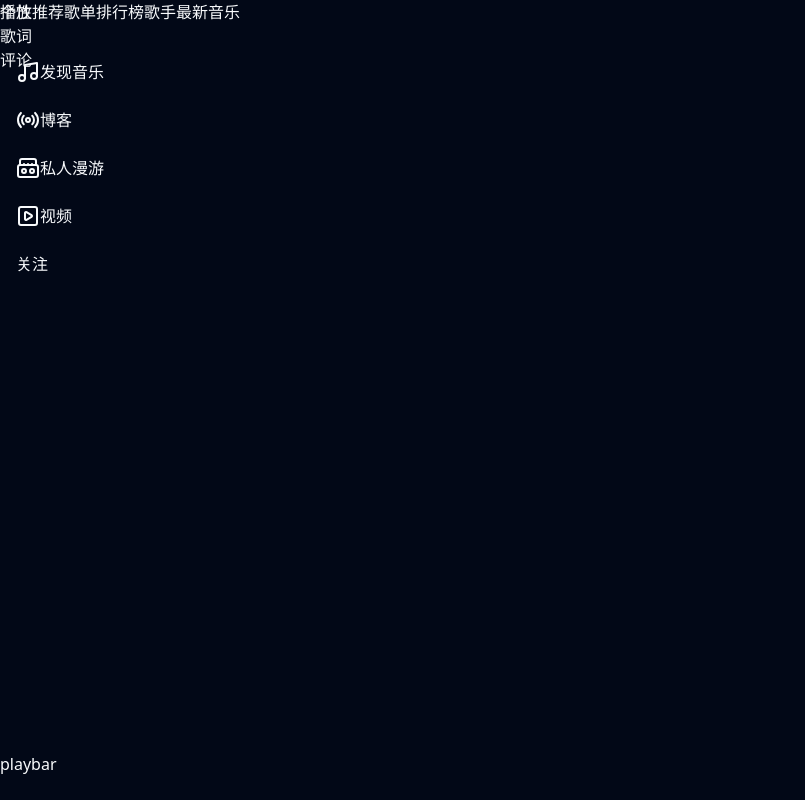
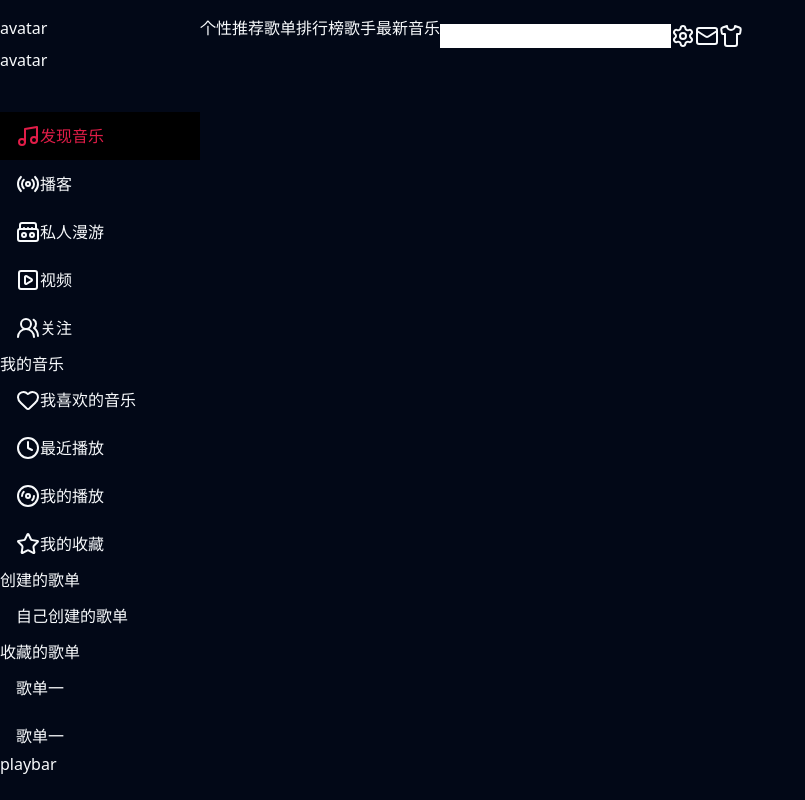
Before and after one commit to GrayFrost/svelte-netmusic, a SvelteKit app: page / in a window 1280 px wide. Shown: the whole page, without its empty margins (0-805 px from the left). Built offline with nearby package versions, Linux system fonts and the light colour scheme.

Commit message:
feat: collect

```diff
--- a/src/api/login.ts
+++ b/src/api/login.ts
@@ -1,4 +1,9 @@
 import axios from "./index";
+
+interface IRes<T> {
+  code: number;
+  data: T;
+}
 
 interface IQRKeyRes {
   unikey: string;
@@ -87,3 +92,13 @@ export const fetchSongUrl = (params: ISongUrlParams) => {
     params
   })
 }
+
+interface IAlbumSublistParams {
+  limit?: number;
+  offset?: number;
+}
+export const fetchAlbumSublist = (params: IAlbumSublistParams = {}) => {
+  return axios.get('/album/sublist', {
+    params,
+  })
+}
--- /dev/null
+++ b/src/components/list-item.svelte
@@ -0,0 +1,13 @@
+<script lang="ts">
+  import { twMerge } from 'tailwind-merge';
+  export let isActive: boolean = false;
+
+  let divClass;
+  $: divClass = twMerge("h-12 flex items-center px-4 hover:bg-black",
+  isActive && "text-rose-600 bg-black"
+  )
+</script>
+
+<div class={divClass}>
+  <slot />
+</div>
--- a/src/routes/+layout.svelte
+++ b/src/routes/+layout.svelte
@@ -4,17 +4,19 @@
   import PlayBar from "./PlayBar.svelte";
   import SideBar from "./SideBar.svelte";
   import Music from '$lib/components/music/index.svelte';
+  // import Counter from "./Counter.svelte";
 </script>
 
-<div class="w-full h-full flex flex-col relative">
+<div class="w-full h-full flex flex-col relative overflow-hidden">
   <Header></Header>
 
-  <main class="flex flex-1">
+  <main class="flex flex-1 overflow-hidden">
     <SideBar />
     <div class="flex-1 h-full">
     <slot />
     </div>
   </main>
-  <Music />
+  <!-- <Counter /> -->
+  <!-- <Music /> -->
   <PlayBar />
 </div>
--- a/src/routes/Counter.svelte
+++ b/src/routes/Counter.svelte
@@ -1,6 +1,6 @@
 <script lang="ts">
   import { onMount } from 'svelte';
-  import { fetchQrKey, fetchQrCreate, fetchQrCheck, fetchLoginStatus, fetchUserPlayList, fetchPersonalFm, fetchPlaylistTrackAll, fetchSongUrl } from '../../../api/login';
+  import { fetchQrKey, fetchQrCreate, fetchQrCheck, fetchLoginStatus, fetchUserPlayList, fetchPersonalFm, fetchPlaylistTrackAll, fetchSongUrl } from '../api/login';
 
   let key = '';
   let cookieData = '';
--- a/src/routes/Header.svelte
+++ b/src/routes/Header.svelte
@@ -1,11 +1,24 @@
 <script>
-
+	import { Settings, Mail, Shirt } from 'lucide-svelte';
 </script>
 
-<header class="h-[48px] flex">
-	<a href="/find-music/recommend">个性推荐</a>
-	<a href="/find-music/list">歌单</a>
-	<a href="/find-music/rank">排行榜</a>
-	<a href="/find-music/musicians">歌手</a>
-	<a href="/find-music/latest">最新音乐</a>
+<header class="h-[48px] flex pt-4">
+	<div class="w-[200px]">
+		avatar
+	</div>
+	<div class="flex flex-1">
+		<div class="flex">
+			<a href="/find-music/recommend">个性推荐</a>
+			<a href="/find-music/list">歌单</a>
+			<a href="/find-music/rank">排行榜</a>
+			<a href="/find-music/musicians">歌手</a>
+			<a href="/find-music/latest">最新音乐</a>
+		</div>
+		<div class="flex items-end">
+			<input />
+			<Settings />
+			<Mail />
+			<Shirt />
+		</div>
+	</div>
 </header>
--- a/src/routes/SideBar.svelte
+++ b/src/routes/SideBar.svelte
@@ -1,25 +1,83 @@
 <script lang="ts">
-  import { Music, Radio, BoomBox, PlaySquare } from 'lucide-svelte';
+  import {
+    Music,
+    Radio,
+    BoomBox,
+    PlaySquare,
+    UsersRound,
+    Heart,
+    Clock4,
+    Disc3,
+    Star
+  } from "lucide-svelte";
+  import ListItem from "$components/list-item.svelte";
 </script>
 
-<div class="w-[200px]">
-  <div class="h-12 flex items-center px-4">
+<div class="w-[200px] flex flex-col">
+  <div class="h-16 flex-0">
+    avatar
+  </div>
+  <div class="flex-1 overflow-scroll">
+  <ListItem isActive={true}>
     <Music />
     <a href="/find-music">发现音乐</a>
-  </div>
-  <div class="h-12 flex items-center px-4">
+  </ListItem>
+  <ListItem>
     <Radio />
-    <a href="">博客</a>
-  </div>
-  <div class="h-12 flex items-center px-4">
+    <a href="">播客</a>
+  </ListItem>
+  <ListItem>
     <BoomBox />
     <a href="">私人漫游</a>
-  </div>
-  <div class="h-12 flex items-center px-4">
+  </ListItem>
+  <ListItem>
     <PlaySquare />
     <a href="">视频</a>
+  </ListItem>
+  <ListItem>
+    <UsersRound />
+    <a href="">关注</a>
+  </ListItem>
+  <div>
+    <div>我的音乐</div>
+    <ListItem>
+      <Heart />
+      我喜欢的音乐
+    </ListItem>
+    <ListItem>
+      <Clock4 />
+      最近播放
+    </ListItem>
+    <ListItem>
+      <Disc3 />
+      我的播放
+    </ListItem>
+    <ListItem>
+      <Star />
+      <a href="/collect">我的收藏</a>
+    </ListItem>
   </div>
-  <div class="h-12 flex items-center px-4">
-    <a href="">关注</a>
+  <div>
+    <div>创建的歌单</div>
+    <ListItem>自己创建的歌单</ListItem>
+  </div>
+  <div>
+    <div>收藏的歌单</div>
+    <ListItem>歌单一</ListItem>
+    <ListItem>歌单一</ListItem>
+    <ListItem>歌单一</ListItem>
+    <ListItem>歌单一</ListItem>
+    <ListItem>歌单一</ListItem>
+    <ListItem>歌单一</ListItem>
+    <ListItem>歌单一</ListItem>
+    <ListItem>歌单一</ListItem>
+    <ListItem>歌单一</ListItem>
+    <ListItem>歌单一</ListItem>
+    <ListItem>歌单一</ListItem>
+    <ListItem>歌单一</ListItem>
+    <ListItem>歌单一</ListItem>
+    <ListItem>歌单一</ListItem>
+    <ListItem>歌单一</ListItem>
+  </div>
   </div>
 </div>
--- /dev/null
+++ b/src/routes/collect/+page.svelte
@@ -0,0 +1,33 @@
+<script lang="ts">
+import { onMount } from 'svelte';
+import { fetchAlbumSublist } from '$api/login';
+
+let list = [];
+$:count = list.length;
+
+const getList = async () => {
+  const res = await fetchAlbumSublist();
+  const { code, data } = res;
+  list = data;
+  console.log('zzh res', res);
+}
+
+onMount(() => {
+  getList();
+})
+</script>
+
+<div>
+  <div class="flex">
+    <h1>收藏的专辑（）</h1>
+    <div>搜索收藏专辑</div>
+  </div>
+  {#each list as item}
+    <div class="h-[80px] flex items-center hover:bg-gray-500">
+      <img class="w-16 h-16" src={item.picUrl} alt="cover" />
+      <span>{item.name}</span>
+      <span>{item.artists[0].name}</span>
+      <span>{item.size}首</span>
+    </div>
+  {/each}
+</div>
--- a/svelte.config.js
+++ b/svelte.config.js
@@ -13,7 +13,9 @@ const config = {
     // See https://kit.svelte.dev/docs/adapters for more information about adapters.
     adapter: adapter(),
     alias: {
-      $lib: "./src/lib"
+      $lib: "./src/lib",
+      $components: "./src/components",
+      $api: "./src/api",
     }
   },
 };
```
